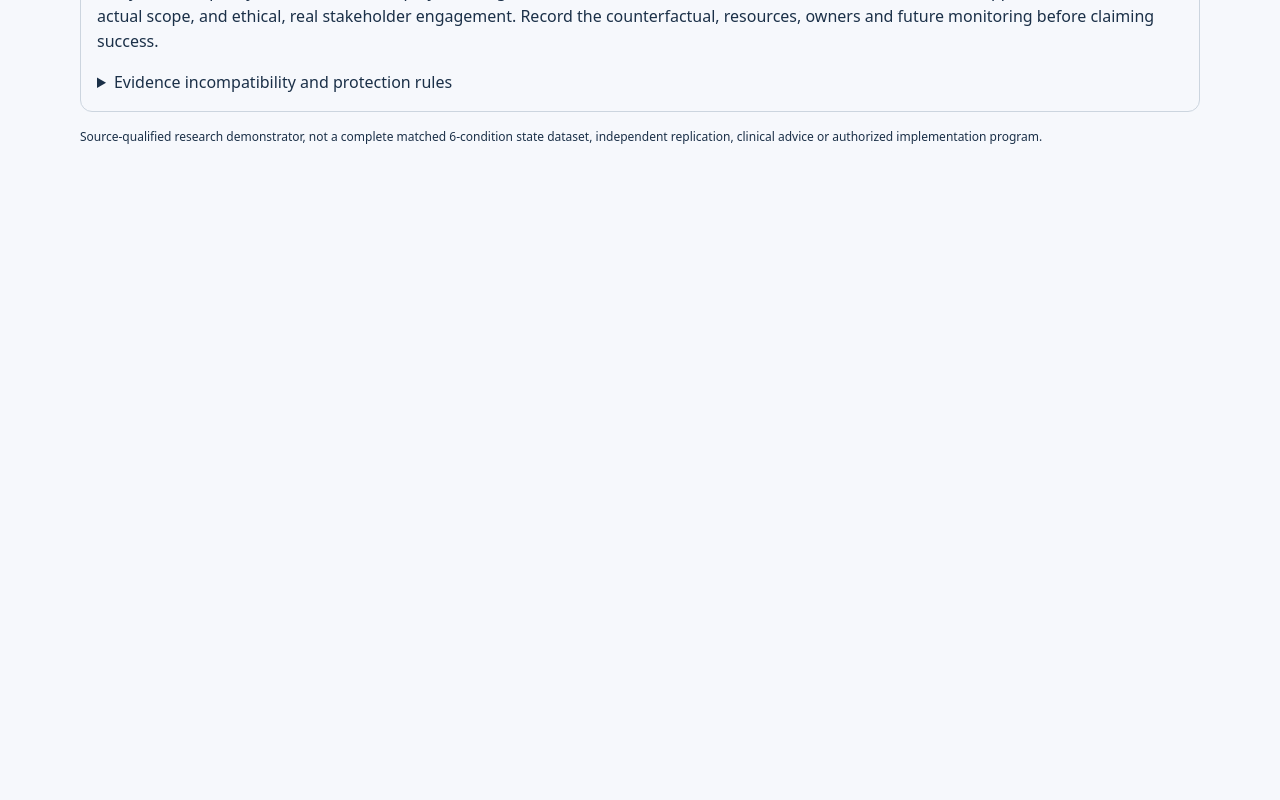
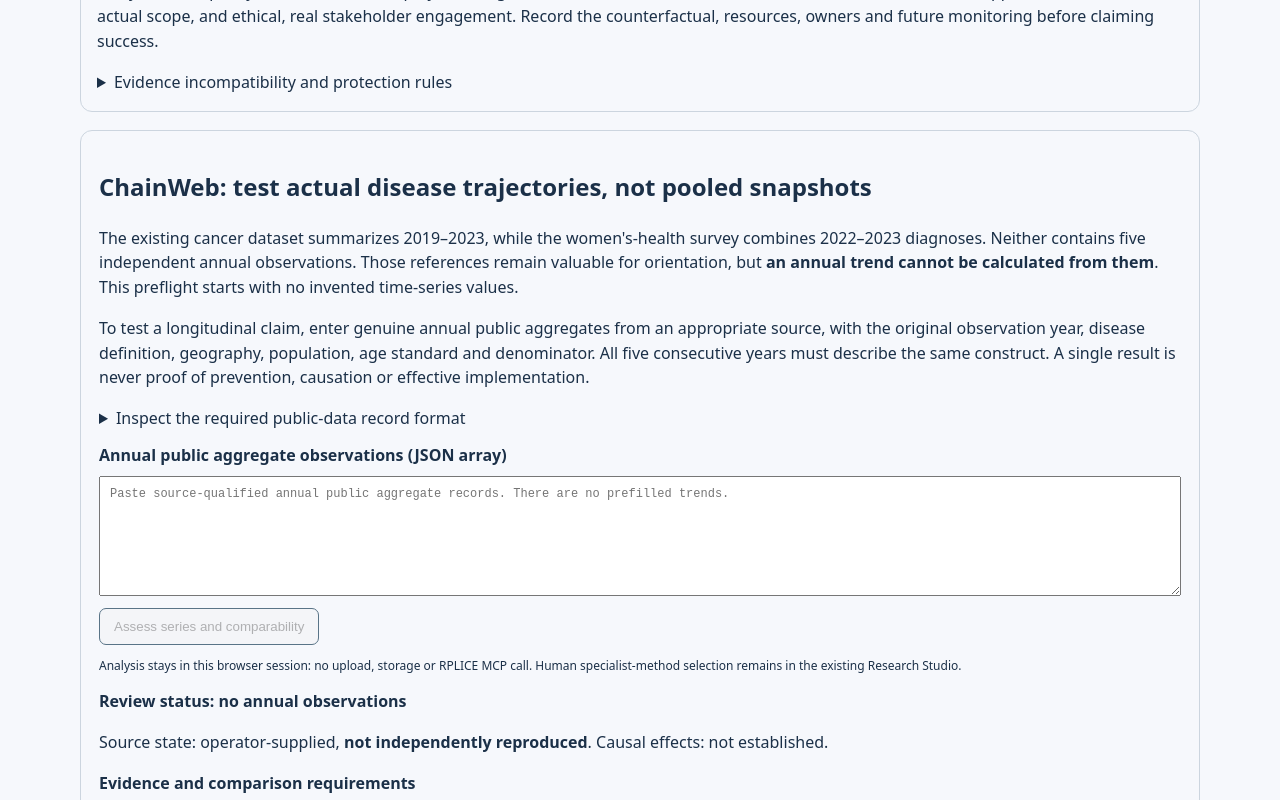
Before and after one commit to mrterryflood-ui/integrated-implementation-intelligence, a Next.js app in the folder apps/dis-platform/: page /research-program/six-conditions in a window 1280 px wide. Shown: the part 1800-2600 px from the top of the page. Before the commit the page ends 1978 px from the top, so only its background shows below. Built offline with nearby package versions, Linux system fonts and the light colour scheme.

Commit message:
feat(dis): embed annual-chainweb trajectory validity lab in six-condition study

```diff
--- a/apps/dis-platform/app/research-program/six-conditions/page.tsx
+++ b/apps/dis-platform/app/research-program/six-conditions/page.tsx
@@ -1,4 +1,5 @@
 import Link from "next/link";
+import TrajectoryPanel from "./trajectory-panel";
 import {NATIONAL_THREE_CANCER_ROWS} from "../../../lib/national-three-cancer-reference";
 import {WOMENS_CONDITIONS,WOMENS_HEALTH_NCHS_SOURCE,STATE_WOMENS_CONDITION_STATUS,SIX_CONDITION_MEASUREMENT_RULES} from "../../../lib/six-condition-research";
 
@@ -40,6 +41,7 @@ export default function SixConditionResearch(){
    <p>Outcome hierarchy: fewer new disease cases where prevention is biologically feasible; clinically appropriate early detection, fewer avoidable delays, better quality of life, reduced inequity and long-term sustainment. Use HIL-selected RPLICE methods, a critical appraisal of each source's actual scope, and ethical, real stakeholder engagement. Record the counterfactual, resources, owners and future monitoring before claiming success.</p>
    <details><summary>Evidence incompatibility and protection rules</summary><ul>{SIX_CONDITION_MEASUREMENT_RULES.map(r=><li key={r}>{r}</li>)}</ul></details>
   </section>
+  <TrajectoryPanel/>
   <p style={{fontSize:12}}>Source-qualified research demonstrator, not a complete matched 6-condition state dataset, independent replication, clinical advice or authorized implementation program.</p>
  </main>;
 }
```
